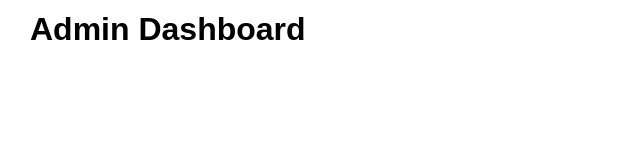
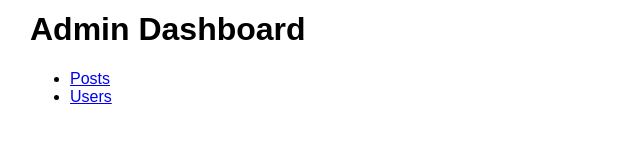
Before and after one commit to DevMaffi/router-app, a React (Create React App) app: page /admin in a window 1280 px wide. Shown: the part 229-372 px from the top of the page, without its empty margins (0-640 px from the left). Built offline with nearby package versions, Linux system fonts and the light colour scheme; the HTML template or start-up script is replaced by a standard one.

Commit message:
Implementing nested routing

```diff
--- a/src/components/admin/dashboard.jsx
+++ b/src/components/admin/dashboard.jsx
@@ -1,9 +1,17 @@
 import React from 'react';
+import { Route } from 'react-router-dom';
+
+import Users from './users';
+import Posts from './posts';
+import SideBar from './sidebar';
 
 const Dashboard = ({ match }) => {
   return (
     <div>
       <h1>Admin Dashboard</h1>
+      <SideBar />
+      <Route path="/admin/users" component={Users} />
+      <Route path="/admin/posts" component={Posts} />
     </div>
   );
 };
--- /dev/null
+++ b/src/components/admin/sidebar.jsx
@@ -0,0 +1,17 @@
+import React from 'react';
+import { Link } from 'react-router-dom';
+
+function SideBar() {
+  return (
+    <ul>
+      <li>
+        <Link to="/admin/posts">Posts</Link>
+      </li>
+      <li>
+        <Link to="/admin/users">Users</Link>
+      </li>
+    </ul>
+  );
+}
+
+export default SideBar;
```
